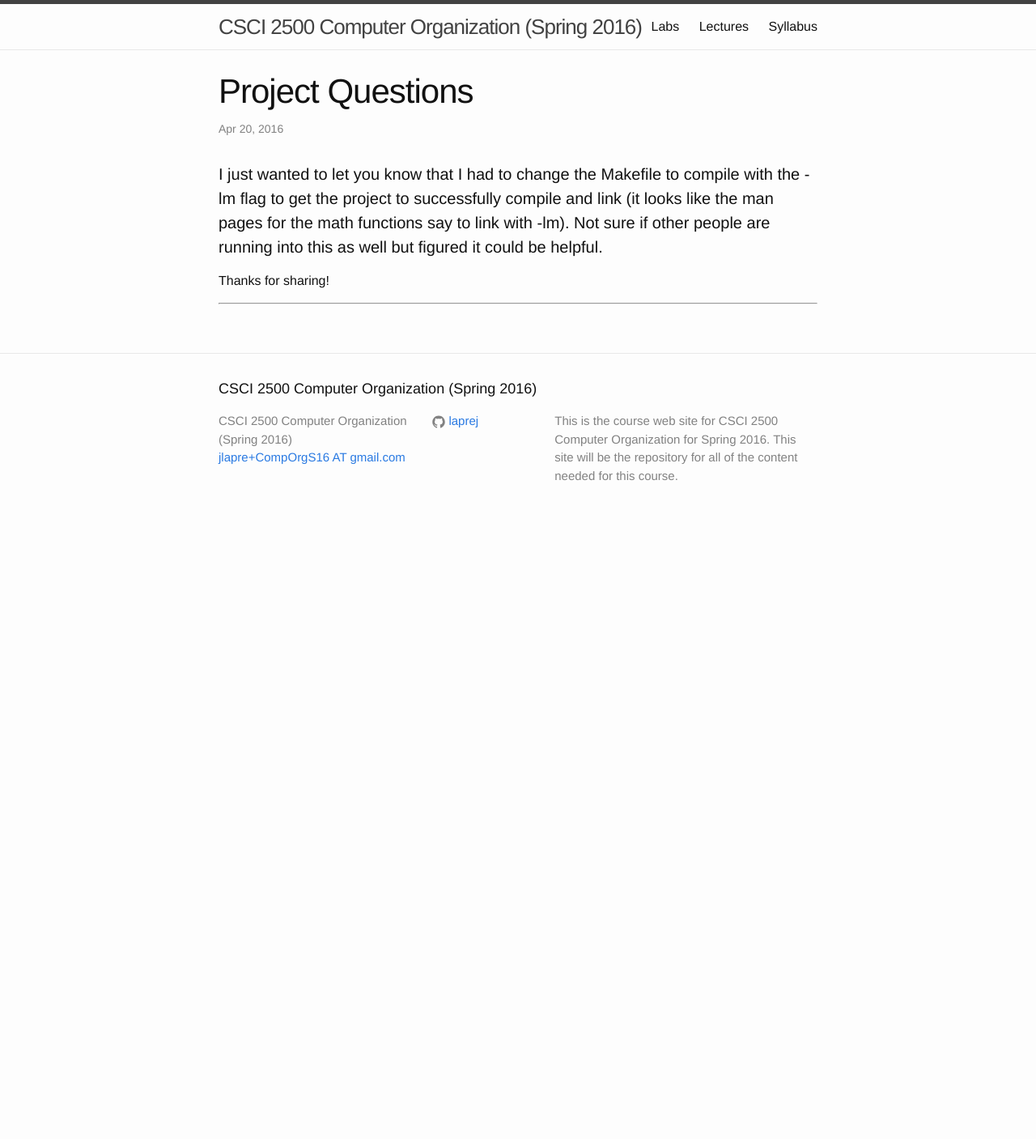
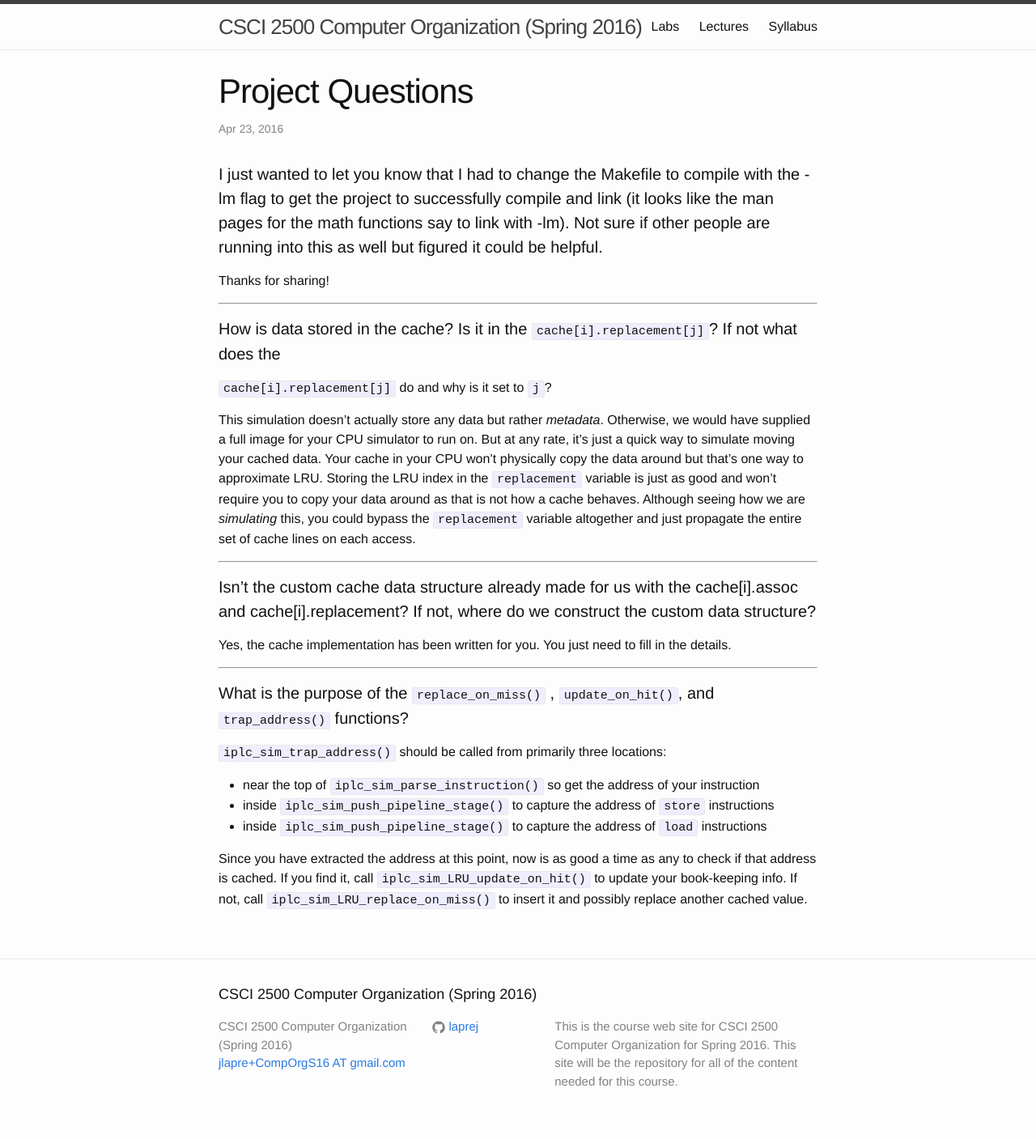
Before and after one commit to RPI-CSCI-2500-2016-Spring/RPI-CSCI-2500-2016-Spring.github.io, a Jekyll site: the page built from _posts/2016-04-20-project-questions.md, in a window 1280 px wide. Shown: the whole page at 81% size. Built offline with Jekyll 4.4.1, drawn with Linux system fonts in a browser that asks for light colours; before the commit the page ends 900 px from its top, so only the background shows below that.

Commit message:
Added some questions

```diff
--- a/_posts/2016-04-20-project-questions.md
+++ b/_posts/2016-04-20-project-questions.md
@@ -1,7 +1,7 @@
 ---
 layout: post
 title:  Project Questions
-date: 2016-04-20 23:00:00
+date: 2016-04-23 19:00:00
 category: questions
 ---
 
@@ -12,3 +12,40 @@ category: questions
 Thanks for sharing!
 
 ---------------------------------------
+
+<a id="Q2"></a>
+
+#### How is data stored in the cache? Is it in the `cache[i].replacement[j]`? If not what does the
+`cache[i].replacement[j]` do and why is it set to `j`?
+
+This simulation doesn't actually store any data but rather *metadata*.
+Otherwise, we would have supplied a full image for your CPU simulator to run on.
+But at any rate, it's just a quick way to simulate moving your cached data.
+Your cache in your CPU won't physically copy the data around but that's one way to approximate LRU.
+Storing the LRU index in the `replacement` variable is just as good and won't require you to copy your data around as that is not how a cache behaves.
+Although seeing how we are *simulating* this, you could bypass the `replacement` variable altogether and just propagate the entire set of cache lines on each access.
+
+---------------------------------------
+
+<a id="Q3"></a>
+
+#### Isn't the custom cache data structure already made for us with the cache[i].assoc and cache[i].replacement? If not, where do we construct the custom data structure?
+
+Yes, the cache implementation has been written for you.
+You just need to fill in the details.
+
+---------------------------------------
+
+<a id="Q4"></a>
+
+#### What is the purpose of the `replace_on_miss()` , `update_on_hit()`, and `trap_address()` functions?
+
+`iplc_sim_trap_address()` should be called from primarily three locations:
+
+* near the top of `iplc_sim_parse_instruction()` so get the address of your instruction
+* inside `iplc_sim_push_pipeline_stage()` to capture the address of `store` instructions
+* inside `iplc_sim_push_pipeline_stage()` to capture the address of `load` instructions
+
+Since you have extracted the address at this point, now is as good a time as any to check if that address is cached.
+If you find it, call `iplc_sim_LRU_update_on_hit()` to update your book-keeping info.
+If not, call `iplc_sim_LRU_replace_on_miss()` to insert it and possibly replace another cached value.
```
